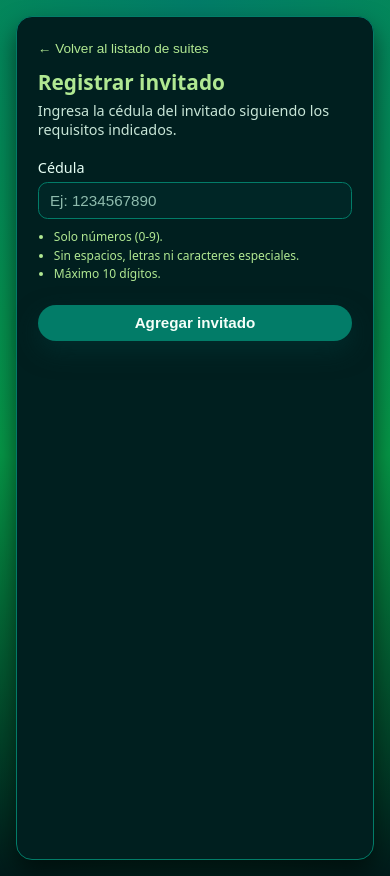
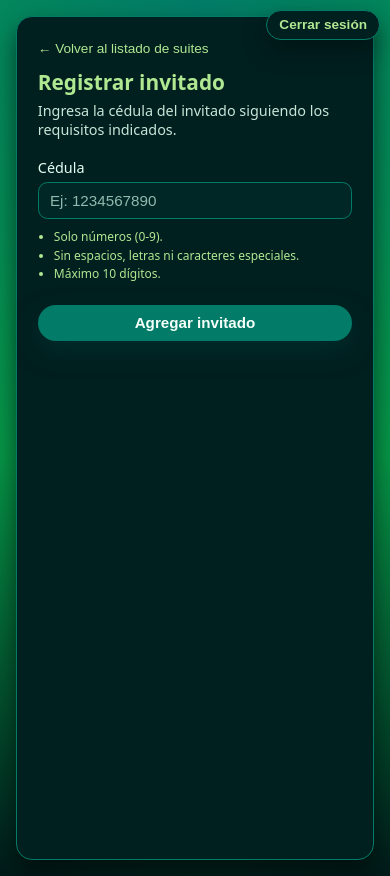
Before and after one commit to wccm92/suites_app, a SvelteKit app in the folder suites_frontend_app/: page /registrar-invitado in a window 390 px wide. Built offline with nearby package versions, Linux system fonts and the light colour scheme.

Commit message:
close session button

```diff
--- a/suites_frontend_app/src/routes/+layout.svelte
+++ b/suites_frontend_app/src/routes/+layout.svelte
@@ -1,11 +1,56 @@
 <script lang="ts">
-	import favicon from '$lib/assets/favicon.svg';
+  import { goto } from '$app/navigation';
+  import { base } from '$app/paths';
+  import { page } from '$app/stores';
+  import { session } from '$lib/stores/session';
 
-	let { children } = $props();
+  // Ocultar en /login (considera base = '' en local y '/suites' en prod)
+  $: isLogin =
+    $page.url.pathname === `${base}/login` ||
+    $page.url.pathname === `${base}/login/`;
+
+  async function logout() {
+    session.clear(); // borra JWT del localStorage (app_session)
+    await goto(`${base}/login`);
+  }
 </script>
 
-<svelte:head>
-	<link rel="icon" href={favicon} />
-</svelte:head>
+{#if !isLogin}
+  <button class="logout-btn" type="button" on:click={logout}>
+    Cerrar sesión
+  </button>
+{/if}
 
-{@render children()}
+<slot />
+
+<style>
+  .logout-btn {
+    position: fixed;
+    top: 12px;
+    right: 12px;
+    z-index: 9999;
+
+    padding: 0.45rem 0.9rem;
+    border-radius: 999px;
+    border: 1px solid #027c68;
+    background: #001f1f;
+    color: #b0e892;
+    font-weight: 600;
+    cursor: pointer;
+    box-shadow: 0 10px 25px rgba(0, 0, 0, 0.35);
+  }
+
+  .logout-btn:hover {
+    border-color: #009933;
+    background: #014040;
+  }
+
+  @media (max-width: 768px) {
+    .logout-btn {
+      top: 10px;
+      right: 10px;
+      padding: 0.4rem 0.75rem;
+      font-size: 0.85rem;
+    }
+  }
+</style>
--- a/suites_frontend_app/src/routes/registrar-invitado/+page.svelte
+++ b/suites_frontend_app/src/routes/registrar-invitado/+page.svelte
@@ -1,5 +1,6 @@
 <script lang="ts">
   import { goto } from '$app/navigation';
+  import { base } from "$app/paths";
 
   let cedula = '';
   let error = '';
@@ -56,7 +57,7 @@
   }
 
   function handleBack() {
-    goto('/');
+    goto(`${base}/`);
   }
 </script>
 
```
